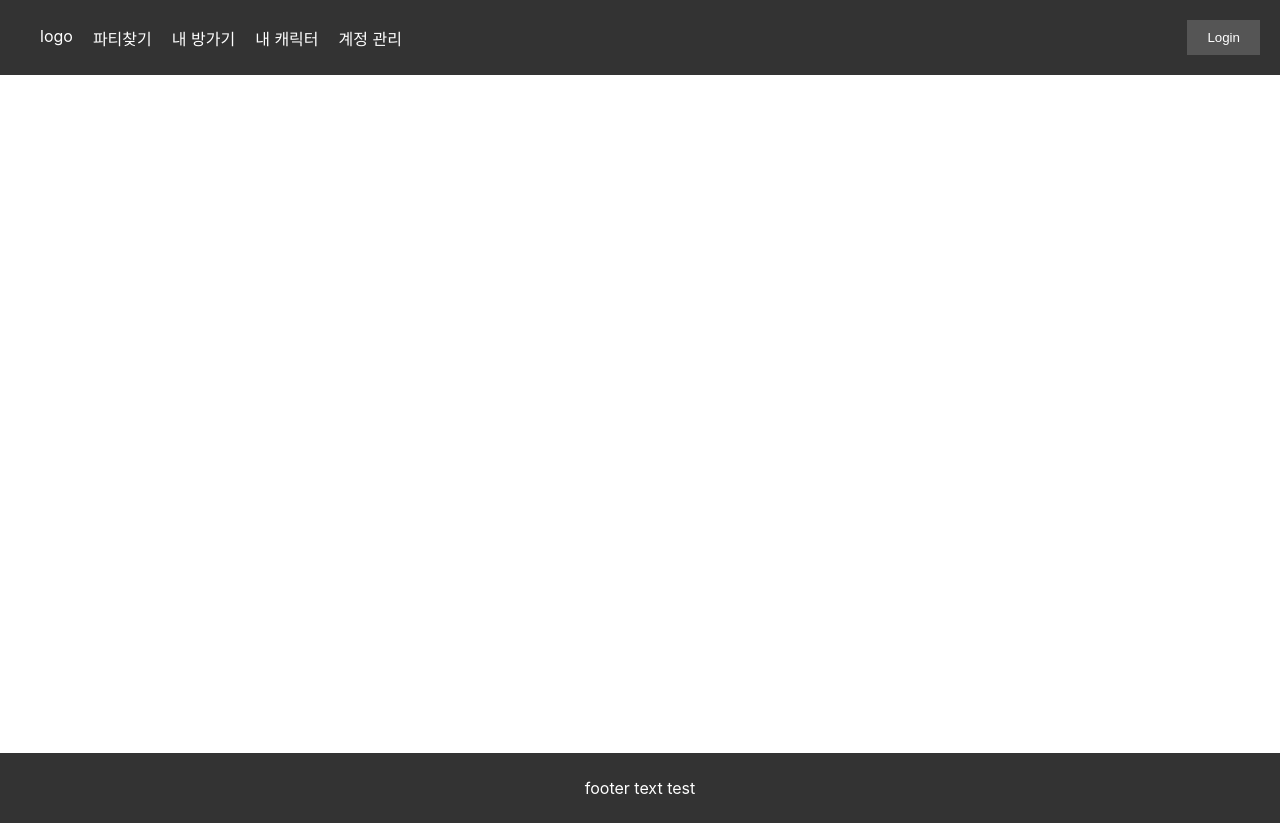
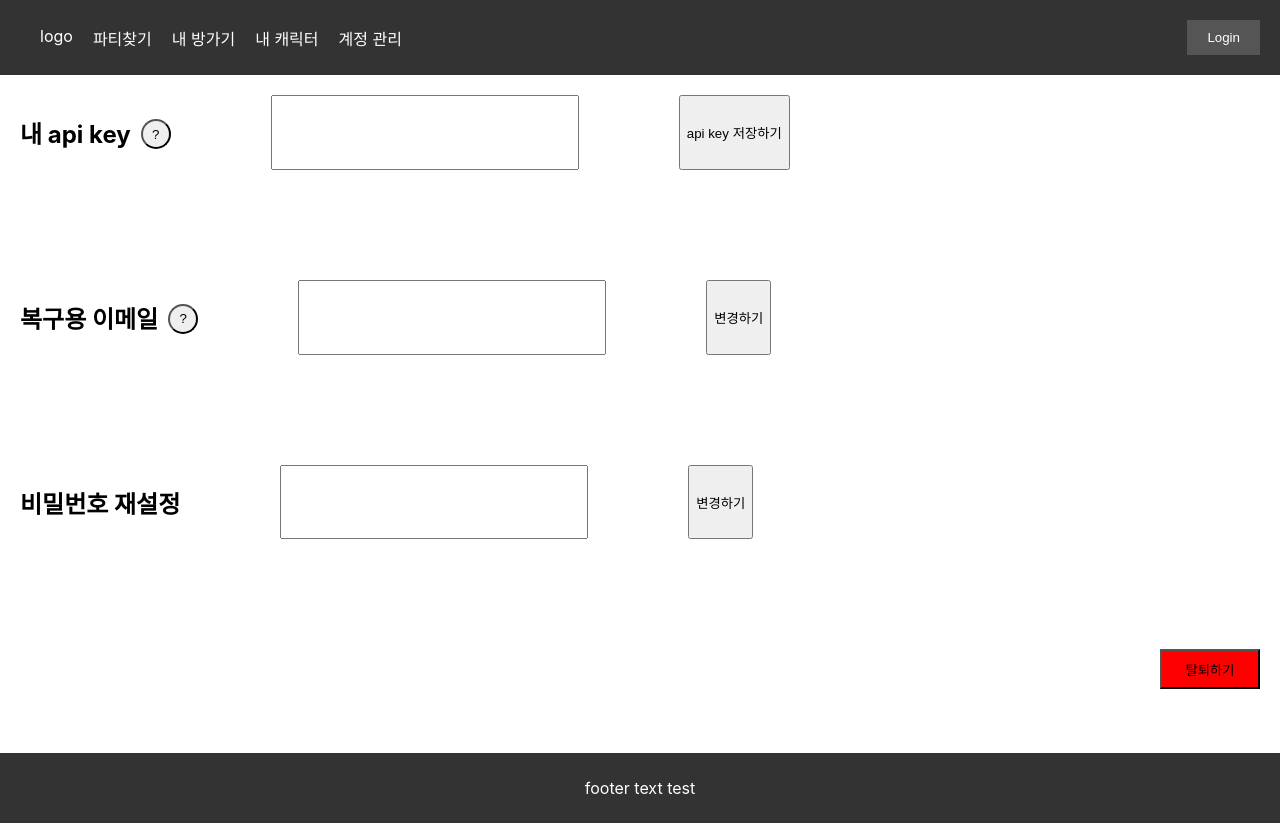
Before and after one commit to bsko98/lostark-party-page, a React (Create React App) app: page /MyAccountPage in a window 1280 px wide. Built offline with nearby package versions, Linux system fonts and the light colour scheme.

Commit message:
내 캐릭터 페이지 수정 && 내 계정 관리하기 페이지 간단하게

```diff
--- a/src/App.js
+++ b/src/App.js
@@ -11,6 +11,7 @@ import LoginPage from './pages/LoginPage';
 import MyCharacterInfoPage from './pages/MyCharacterInfoPage'
 import AddMyCharacterPage from './pages/AddMyCharacterPage';
 import CertifyJewelPage from './pages/CertifyJewelPage';
+import MyAccountPage from './pages/MyAccountPage.jsx';
 
 function App() {
   const [isLogin, setIsLogin] = useState(false);
@@ -24,6 +25,7 @@ function App() {
           <Route path="/mycharacter" element={<MyCharacterInfoPage/>}/>
           <Route path="/addmycharacter" element={<AddMyCharacterPage/>}/>
           <Route path="/certifyjewelpage" element={<CertifyJewelPage/>}/>
+          <Route path="/MyAccountPage" element={<MyAccountPage/>}/>
           {console.log("app login test "+isLogin)}
         </Routes>
       </div>
--- a/src/components/MyCharacterInfo.css
+++ b/src/components/MyCharacterInfo.css
@@ -5,5 +5,6 @@
     width: 700px;
     height: 100px;
     border: 2px solid #333;
+    margin-top: 12px;
     padding-right: 25px;
 }
--- /dev/null
+++ b/src/pages/MyAccountPage.css
@@ -0,0 +1,35 @@
+.myaccount-container{
+    display: flex;
+    flex-direction: column;
+    justify-content: center;
+    align-items: stretch;
+}
+
+.myaccount-row{
+    display: flex;
+    flex-direction: row;
+    justify-content: flex-start;
+    align-items: stretch;
+    margin-bottom: 110px;
+}
+
+.myaccount-lastrow{
+    display: flex;
+    flex-direction: row-reverse;
+    justify-content: flex-start;
+    align-items: stretch;
+}
+
+.leave-button{
+    background-color: #ff0000;
+    width: 100px;
+    height: 40px;
+}
+
+.round-button{
+    border-radius: 50%;
+    margin-left: 10px;
+    width: 30px;
+    height: 30px;
+    margin-top: 24px;
+}
--- /dev/null
+++ b/src/pages/MyAccountPage.jsx
@@ -0,0 +1,39 @@
+import React, {useState} from 'react';
+import './MyAccountPage.css';
+
+
+function MyAccountPage() {
+  const [isHovered, setIsHovered] = useState(false);
+
+  const handleMouseEnter = () => {setIsHovered(true);
+    console.log("hover on");
+  };
+  const handleMouseLeave = () => {setIsHovered(false)
+    console.log("hover off");
+  };
+
+  return (
+    <div className='myaccount-container'>
+      <div className='myaccount-row'>
+        <h2>내 api key</h2>
+        <button className='round-button' onMouseEnter={handleMouseEnter} onMouseLeave={handleMouseLeave}>?</button>
+        {isHovered && <button>sdf</button>}
+        <input type='text' style={{marginLeft:'100px', width:'300px'}}/>
+        <button style={{marginLeft:'100px'}}>api key 저장하기</button>
+      </div>
+      <div className='myaccount-row'>
+        <h2>복구용 이메일</h2><button className='round-button'>?</button>
+        <input type='text' style={{marginLeft:'100px', width:'300px'}}/>
+        <button style={{marginLeft:'100px'}}>변경하기</button>
+      </div>
+      <div className='myaccount-row'>
+        <h2>비밀번호 재설정</h2>
+        <input type='text' style={{marginLeft:'100px', width:'300px'}}/>
+        <button style={{marginLeft:'100px'}}>변경하기</button>
+      </div>
+      <div className='myaccount-lastrow'><button className='leave-button'>탈퇴하기</button></div>
+    </div>
+  )
+}
+
+export default MyAccountPage;
--- a/src/pages/MyCharacterInfoPage.css
+++ b/src/pages/MyCharacterInfoPage.css
@@ -4,16 +4,15 @@
     align-items: center;
     flex-direction: column;
     width: 800px;
-    height: 650px;
+    height: 600px;
     border: 2px solid #333;
-    /* background-color: #f5d682; */
 }
 
 .mycontainer {
     display: flex;
-    justify-content: center; /* 가로 중앙 정렬 */
-    align-items: center; /* 세로 중앙 정렬 */
-    height: 78vh; /* 화면 전체 높이 */
+    justify-content: center;
+    align-items: center;
+    height: 78vh;
 
   }
 
```
